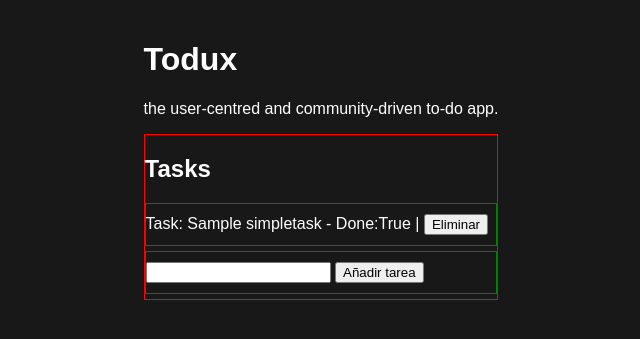
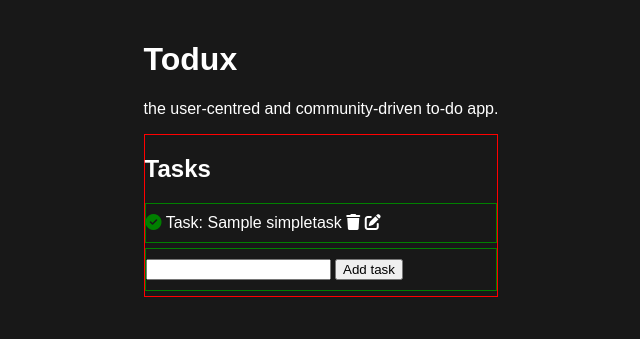
Before and after one commit to zft9xgy/todux, a Django app: page /simple/ in a window 1280 px wide. Shown: the part 58-397 px from the top of the page, without its empty margins (319-959 px from the left). Run offline with Django 4.2, Linux system fonts and the light colour scheme; tables that the repository leaves empty hold one stand-in row (values such as "Sample post"); some libraries are stand-ins or nearby versions.

Commit message:
Add, Edit, Delete and check with htmx

```diff
--- /dev/null
+++ b/base/templates/base/simple/simple-task.html
@@ -0,0 +1,25 @@
+<div class="simple-task" id="task-{{task.id}}">
+
+  {% if task.done %}
+  <i hx-post="{% url 'simple-check' task.id %}"
+    hx-target="#task-{{task.id}}"
+    hx-swap="outerHTML" style="color: green;" class="fa-solid fa-circle-check"></i>
+  {% else %}
+  <i hx-post="{% url 'simple-check' task.id %}"
+    hx-target="#task-{{task.id}}"
+    hx-swap="outerHTML" class="fa-regular fa-circle-check"></i>
+  {% endif %}
+
+  Task: {{task.title}}
+
+  <i class="fa-solid fa-trash"  hx-delete="{% url 'simple-delete' task.id %}"
+    hx-confirm="Are you sure you wish to delete this task?"
+    hx-target="#tasks-feed-id"
+    hx-swap="outerHTML">
+  </i>
+  <i class="fa-solid fa-pen-to-square"
+    hx-get="{% url 'simple-get' task.id %}"
+    hx-target="#task-{{task.id}}"
+    hx-swap="outerHTML"
+  ></i>
+</div>
--- a/base/templates/base/simple/task_list.html
+++ b/base/templates/base/simple/task_list.html
@@ -1,27 +1,18 @@
 <div class="tasks-feed" id="tasks-feed-id">
   {% for task in tasks %}
-
-  <div class="simple-task">
-    Task: {{task}} |
-    <button
-      hx-delete="/simple/delete/{{task.id}}"
-      hx-target="#tasks-feed-id"
-      hx-swap="outerHTML"
-    >
-      Eliminar
-    </button>
-  </div>
-
+  <!-- -->
+  {% include 'base/simple/simple-task.html' %}
+  <!-- -->
   {% endfor %}
   <!-- -->
   <div class="simple-task">
     <form
-      hx-post="/simple/create"
+      hx-post="{% url 'simple-create' %}"
       hx-target="#tasks-feed-id"
       hx-swap="outerHTML"
     >
       <input type="text" name="title" id="" />
-      <button type="submit">Añadir tarea</button>
+      <button type="submit">Add task</button>
     </form>
   </div>
   <!-- -->
--- a/base/urls.py
+++ b/base/urls.py
@@ -26,6 +26,10 @@ urlpatterns = [
     path("simple/", views.simple, name="simple"),
     path("simple/create", views.createSimpleTask, name="simple-create"),
     path("simple/delete/<str:id>", views.deleteSimpleTask, name="simple-delete"),
+    path("simple/get/<str:id>", views.getSimpleTask, name="simple-get"),
+    path("simple/edit/<str:id>", views.editSimpleTask, name="simple-edit"),
+    path("simple/check/<str:id>", views.checkSimpleTask, name="simple-check"),
+
 
 
 
--- a/base/views.py
+++ b/base/views.py
@@ -278,6 +278,12 @@ def simple(request):
     context = {'tasks':tasks}
     return render(request,'base/simple.html',context)
 
+@require_GET
+def getSimpleTask(request,id):
+    task = get_object_or_404(SimpleTask,id=id)
+    context = {'task':task}
+    return render(request,'base/simple/edit-task.html',context)
+
 @require_POST
 def createSimpleTask(request):
     form = SimpleTaskForm(request.POST)
@@ -299,3 +305,25 @@ def deleteSimpleTask(request,id):
 
     context = {'tasks':tasks}
     return render(request,'base/simple/task_list.html',context)
+
+@require_POST
+def editSimpleTask(request,id):
+    task = get_object_or_404(SimpleTask,id=id)
+    form = SimpleTaskForm(request.POST,instance=task)
+    if form.is_valid():
+        form.save()
+
+    tasks = SimpleTask.objects.all()
+
+    context = {'tasks':tasks}
+    return render(request,'base/simple/task_list.html',context)
+
+@require_POST
+def checkSimpleTask(request,id):
+
+    task = get_object_or_404(SimpleTask,id=id)
+    task.done = not task.done
+    task.save()
+
+    context = {'task':task}
+    return render(request,'base/simple/simple-task.html',context)
--- a/static/css/main.css
+++ b/static/css/main.css
@@ -42,3 +42,7 @@ a:visited {
 a:hover {
   color: #992a0f;
 }
+
+.simple-task i {
+  cursor: pointer;
+}
--- a/templates/main.html
+++ b/templates/main.html
@@ -7,6 +7,13 @@
     <meta name="viewport" content="width=device-width, initial-scale=1.0" />
     <title>{% block title %}{% endblock %}</title>
     <link rel="stylesheet" type="text/css" href="{% static 'css/main.css' %}" />
+    <link
+      rel="stylesheet"
+      href="https://cdnjs.cloudflare.com/ajax/libs/font-awesome/6.6.0/css/all.min.css"
+      integrity="sha512-Kc323vGBEqzTmouAECnVceyQqyqdsSiqLQISBL29aUW4U/M7pSPA/gEUZQqv1cwx4OnYxTxve5UMg5GT6L4JJg=="
+      crossorigin="anonymous"
+      referrerpolicy="no-referrer"
+    />
   </head>
   <body hx-headers='{"X-CSRFToken": "{{ csrf_token }}"}'>
     <script src="https://unpkg.com/htmx.org@2.0.1"></script>
```
Also changed, not shown: base/templates/base/simple/edit-task.html (added, +10 -0 lines).
